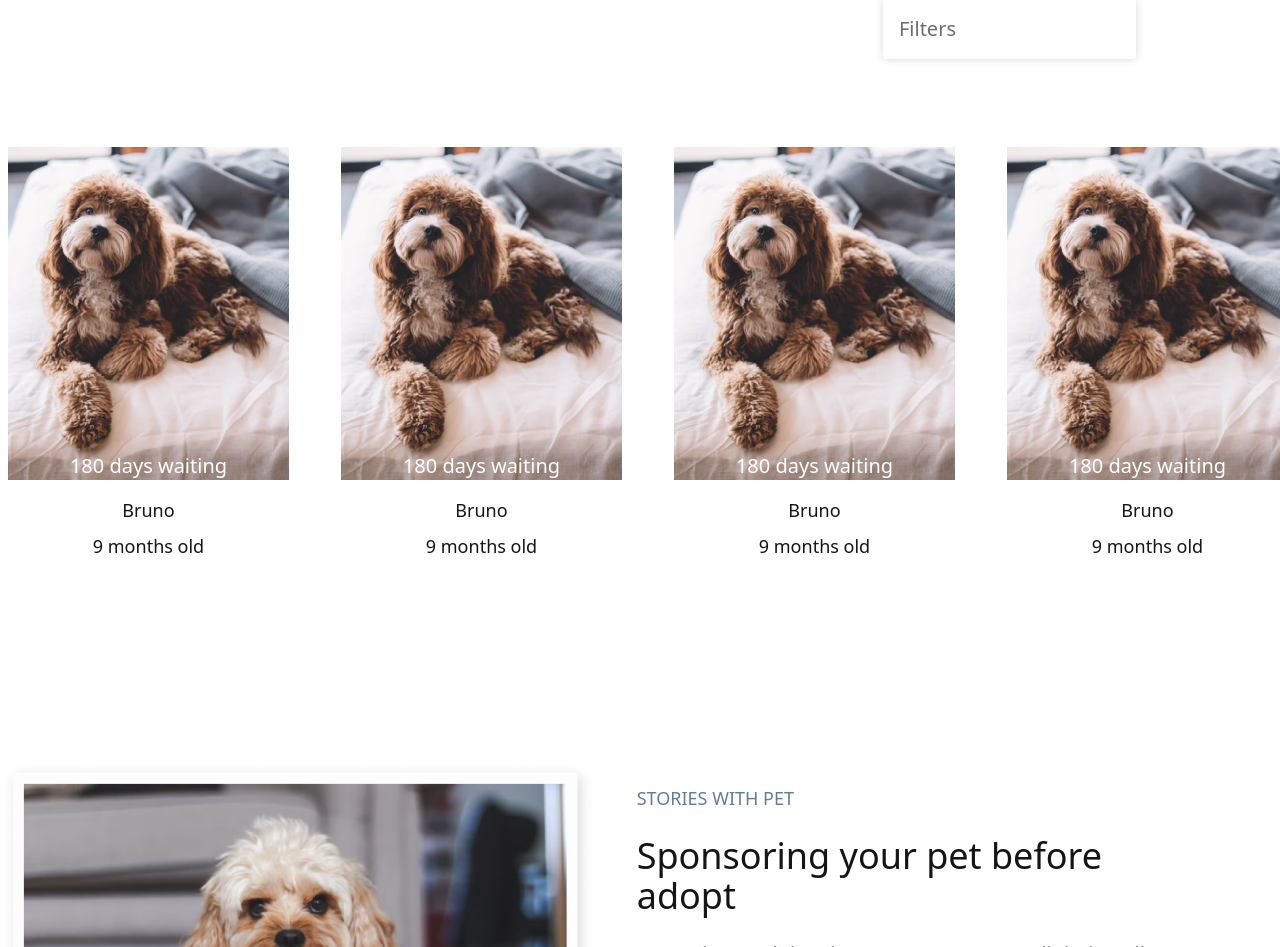
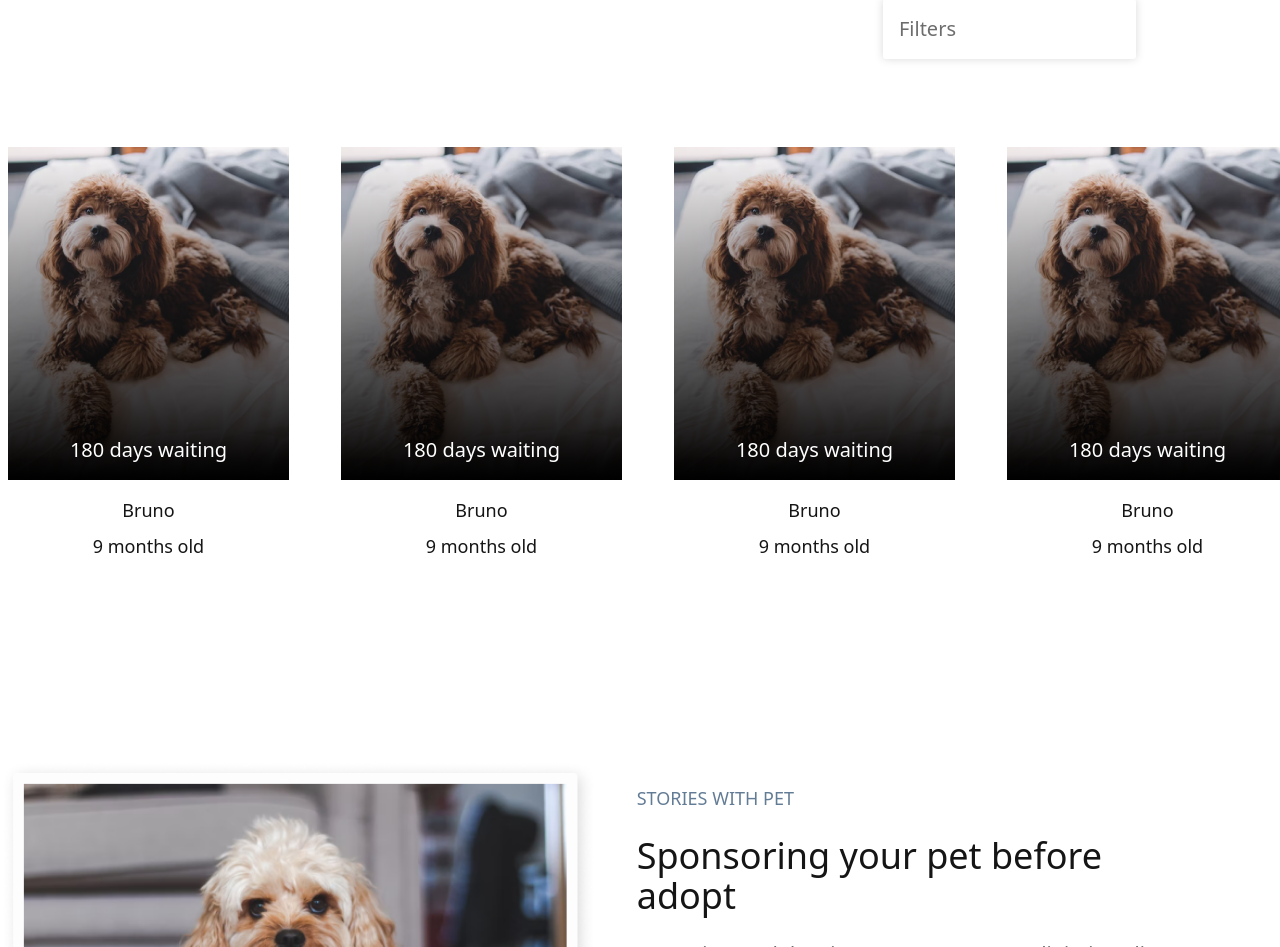
Before and after one commit to anwsaif/adoptme-landing-page, a React (Vite) app: page / in a window 1280 px wide. Shown: the part 2035-2982 px from the top of the page. Built offline with nearby package versions, Linux system fonts and the light colour scheme; some icons are missing.

Commit message:
style: finish style for adoption card

```diff
--- a/src/ui/AdoptionCard.jsx
+++ b/src/ui/AdoptionCard.jsx
@@ -4,10 +4,12 @@ function AdoptionCard(props) {
   const {name, days, age, img} = props
   const imgSrc = `/src/assets/adoptions/${img}`
   return (
-    <div className="flex w-full max-w-[297px] shrink-0 snap-start flex-col items-center p-1 transition hover:bg-[#FEFEFE] hover:drop-shadow-primary lg:p-2">
-      <div className={`flex items-center group flex-col justify-end bg-cover bg-no-repeat aspect-[281/333] w-full`} style={{"backgroundImage": `url(${imgSrc})`}}>
-        <button className='mb-[5em] w-1/3 rounded-[3px] bg-primary py-2 text-white hover:-translate-y-2 hover:!bg-primary hover:!text-white group-hover:opacity-100 lg:w-2/3 lg:py-4 lg:opacity-0'>Adopt</button>
-        <span className='text-base text-white transition duration-200 hover:text-dark lg:text-xl'>{days} days waiting</span>
+    <div className="group flex w-full max-w-[297px] shrink-0 snap-start flex-col items-center p-1 transition hover:bg-[#FEFEFE] hover:drop-shadow-primary lg:p-2">
+      <div className={`flex items-center  flex-col justify-end relative bg-cover z-0 bg-no-repeat aspect-[281/333] w-full`} style={{"backgroundImage": `url(${imgSrc})`}}>
+        <div className='absolute z-10 h-full w-full bg-gradient-to-b from-white/0 to-black opacity-100 transition-opacity duration-200 group-hover:opacity-0'></div>
+        <div className='absolute z-10 h-full w-full bg-gradient-to-b from-white/20 from-[13%] to-white/[.74] to-[81%] opacity-0 transition-opacity duration-200 group-hover:opacity-100'></div>
+        <button className='z-20 mb-[5em] w-1/3 rounded-[3px] bg-primary py-2 text-white hover:-translate-y-2 hover:!bg-primary hover:!text-white group-hover:opacity-100 lg:w-2/3 lg:py-4 lg:opacity-0'>Adopt</button>
+        <span className='z-20 mb-2 text-base text-white transition duration-200 group-hover:text-dark lg:mb-4 lg:text-xl'>{days} days waiting</span>
       </div>
       <div className='my-2 flex flex-col gap-1 text-center text-sm text-dark lg:my-4 lg:gap-2 lg:text-lg'>
         <span>{name}</span>
```
